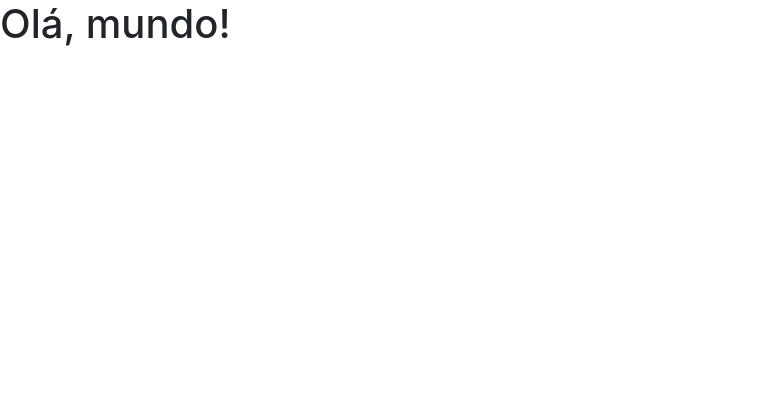
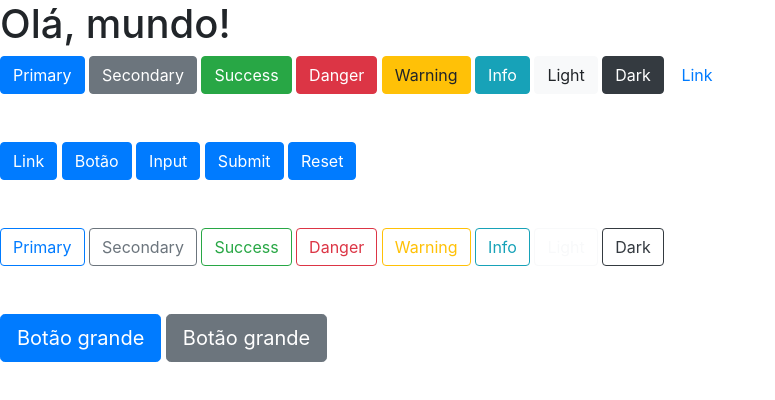
Before and after one commit to jobsonmedeiros/projetoIGTI, a website: page index.html in a window 1280 px wide. Shown: the whole page, without its empty margins (0-775 px from the left). Drawn offline with nearby package versions, Linux system fonts and the light colour scheme.

Commit message:
Mostrando botões no index.html

```diff
--- a/index.html
+++ b/index.html
@@ -18,5 +18,45 @@
     <script src="https://code.jquery.com/jquery-3.3.1.slim.min.js" integrity="sha384-q8i/X+965DzO0rT7abK41JStQIAqVgRVzpbzo5smXKp4YfRvH+8abtTE1Pi6jizo" crossorigin="anonymous"></script>
     <script src="https://cdnjs.cloudflare.com/ajax/libs/popper.js/1.14.3/umd/popper.min.js" integrity="sha384-ZMP7rVo3mIykV+2+9J3UJ46jBk0WLaUAdn689aCwoqbBJiSnjAK/l8WvCWPIPm49" crossorigin="anonymous"></script>
     <script src="https://stackpath.bootstrapcdn.com/bootstrap/4.1.3/js/bootstrap.min.js" integrity="sha384-ChfqqxuZUCnJSK3+MXmPNIyE6ZbWh2IMqE241rYiqJxyMiZ6OW/JmZQ5stwEULTy" crossorigin="anonymous"></script>
-  </body>
+
+     <!-- Vou colocar elementos pra gente ver as modificações -->
+    <button type="button" class="btn btn-primary">Primary</button>
+    <button type="button" class="btn btn-secondary">Secondary</button>
+    <button type="button" class="btn btn-success">Success</button>
+    <button type="button" class="btn btn-danger">Danger</button>
+    <button type="button" class="btn btn-warning">Warning</button>
+    <button type="button" class="btn btn-info">Info</button>
+    <button type="button" class="btn btn-light">Light</button>
+    <button type="button" class="btn btn-dark">Dark</button>
+
+    <button type="button" class="btn btn-link">Link</button>
+
+    <br><br><br>
+
+    <a class="btn btn-primary" href="#" role="button">Link</a>
+<button class="btn btn-primary" type="submit">Botão</button>
+<input class="btn btn-primary" type="button" value="Input">
+<input class="btn btn-primary" type="submit" value="Submit">
+<input class="btn btn-primary" type="reset" value="Reset">
+
+<br><br><br>
+
+<button type="button" class="btn btn-outline-primary">Primary</button>
+<button type="button" class="btn btn-outline-secondary">Secondary</button>
+<button type="button" class="btn btn-outline-success">Success</button>
+<button type="button" class="btn btn-outline-danger">Danger</button>
+<button type="button" class="btn btn-outline-warning">Warning</button>
+<button type="button" class="btn btn-outline-info">Info</button>
+<button type="button" class="btn btn-outline-light">Light</button>
+<button type="button" class="btn btn-outline-dark">Dark</button>
+
+<br><br><br>
+<!-- Tamanhos... -->
+<button type="button" class="btn btn-primary btn-lg">Botão grande</button>
+<button type="button" class="btn btn-secondary btn-lg">Botão grande</button>
+
+<br><br><br>
+<!-- Tamanhos... -->
+
+</body>
 </html>
--- a/package.json
+++ b/package.json
@@ -20,6 +20,7 @@
     "bootstrap": "^4.6.0",
     "express": "^4.17.1",
     "jquery": "^3.6.0",
-    "popper.js": "^1.16.1"
+    "popper.js": "^1.16.1",
+    "sass": "^1.35.2"
   }
 }
```
Also changed, not shown: 1 other file.
